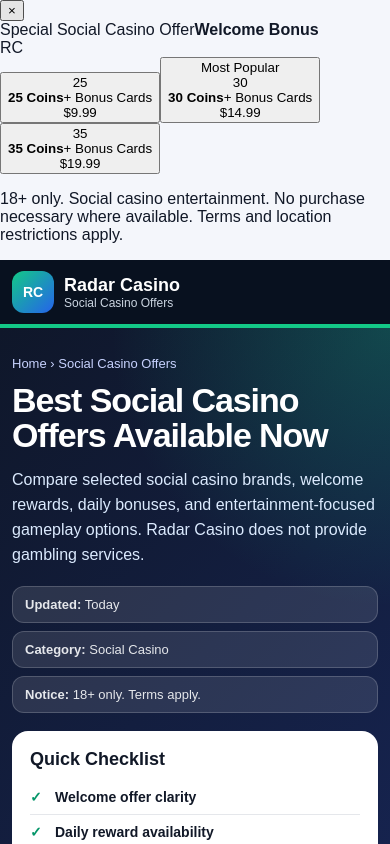
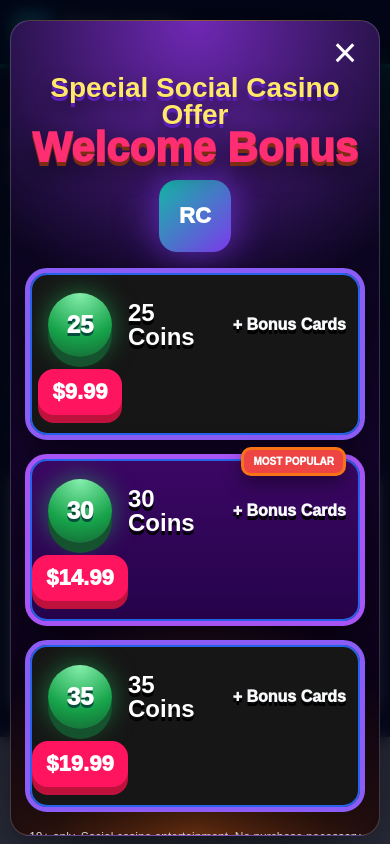
Before and after one commit to areandre/radarcasino, a Next.js app: page / in a window 390 px wide. Shown: the top 844 px of the page. Built offline with nearby package versions, Linux system fonts and the light colour scheme.

Commit message:
Update globals.css

```diff
--- a/src/app/globals.css
+++ b/src/app/globals.css
@@ -529,3 +529,264 @@ a {
     gap: 20px;
   }
 }
+
+.popupOverlay {
+  position: fixed;
+  inset: 0;
+  z-index: 9999;
+  background: rgba(2, 6, 23, 0.82);
+  backdrop-filter: blur(8px);
+  display: grid;
+  place-items: center;
+  padding: 18px;
+}
+
+.popupModal {
+  width: min(960px, 100%);
+  max-height: calc(100vh - 28px);
+  overflow-y: auto;
+  position: relative;
+  border-radius: 28px;
+  padding: 34px 28px 26px;
+  background:
+    radial-gradient(circle at top center, rgba(147, 51, 234, 0.75), transparent 34%),
+    radial-gradient(circle at bottom center, rgba(249, 115, 22, 0.45), transparent 28%),
+    linear-gradient(180deg, #050816 0%, #13042b 52%, #08020f 100%);
+  color: white;
+  box-shadow: 0 30px 100px rgba(0, 0, 0, 0.65);
+  border: 1px solid rgba(255, 255, 255, 0.18);
+}
+
+.popupClose {
+  position: absolute;
+  top: 18px;
+  right: 22px;
+  width: 44px;
+  height: 44px;
+  border: 0;
+  background: transparent;
+  color: white;
+  font-size: 46px;
+  line-height: 1;
+  cursor: pointer;
+  z-index: 2;
+}
+
+.popupHero {
+  display: flex;
+  justify-content: center;
+  align-items: center;
+  gap: 28px;
+  margin-bottom: 24px;
+  padding-right: 44px;
+}
+
+.popupTitle {
+  text-align: center;
+}
+
+.popupTitle span {
+  display: block;
+  font-size: clamp(28px, 5vw, 54px);
+  color: #ffe86a;
+  font-weight: 900;
+  text-shadow: 0 4px 0 #5b21b6, 0 8px 18px rgba(0, 0, 0, 0.55);
+  line-height: 0.95;
+}
+
+.popupTitle strong {
+  display: block;
+  font-size: clamp(42px, 7vw, 82px);
+  color: #ff2d72;
+  font-weight: 1000;
+  text-shadow: 0 4px 0 #7c2d12, 0 10px 24px rgba(0, 0, 0, 0.6);
+  line-height: 0.95;
+}
+
+.popupCharacter {
+  width: 120px;
+  height: 120px;
+  border-radius: 28px;
+  background: linear-gradient(135deg, #14b8a6, #7c3aed);
+  display: grid;
+  place-items: center;
+  font-size: 38px;
+  font-weight: 1000;
+  box-shadow: 0 0 40px rgba(124, 58, 237, 0.8);
+}
+
+.popupCards {
+  display: grid;
+  grid-template-columns: repeat(3, 1fr);
+  gap: 18px;
+  align-items: stretch;
+}
+
+.popupCard {
+  min-height: 360px;
+  position: relative;
+  border: 5px solid #8b5cf6;
+  background: #161616;
+  color: white;
+  border-radius: 22px;
+  padding: 36px 18px 24px;
+  cursor: pointer;
+  display: grid;
+  place-items: center;
+  text-align: center;
+  box-shadow:
+    inset 0 0 0 2px #2563eb,
+    0 15px 36px rgba(0, 0, 0, 0.5);
+  transition: transform 0.15s ease;
+}
+
+.popupCard:hover {
+  transform: translateY(-4px);
+}
+
+.popupCard.popular {
+  background: linear-gradient(180deg, #3b0764, #25034a);
+  border-color: #a855f7;
+}
+
+.popularBadge {
+  position: absolute;
+  top: -32px;
+  left: 50%;
+  transform: translateX(-50%);
+  background: #ef4444;
+  color: white;
+  text-transform: uppercase;
+  font-size: 14px;
+  font-weight: 1000;
+  padding: 10px 16px;
+  border-radius: 10px;
+  border: 3px solid #f97316;
+  box-shadow: 0 8px 18px rgba(0, 0, 0, 0.4);
+}
+
+.coinStack {
+  width: 92px;
+  height: 92px;
+  border-radius: 999px;
+  background: radial-gradient(circle at top, #86efac, #16a34a 62%, #166534);
+  display: grid;
+  place-items: center;
+  color: white;
+  font-size: 34px;
+  font-weight: 1000;
+  text-shadow: 0 3px 0 #064e3b;
+  box-shadow: 0 10px 0 #14532d, 0 0 26px rgba(34, 197, 94, 0.55);
+}
+
+.popupCard strong {
+  font-size: clamp(26px, 4vw, 42px);
+  line-height: 1;
+  text-shadow: 0 4px 0 black;
+}
+
+.popupCard span {
+  font-size: clamp(20px, 3vw, 32px);
+  line-height: 1.05;
+  font-weight: 1000;
+  color: #f8fafc;
+  text-shadow: 0 4px 0 black;
+}
+
+.popupPrice {
+  background: #ff155f;
+  color: white;
+  border-radius: 16px;
+  padding: 12px 24px;
+  font-size: clamp(26px, 4vw, 38px);
+  font-weight: 1000;
+  box-shadow: 0 8px 0 #be123c;
+}
+
+.popupTerms {
+  text-align: center;
+  color: #f8fafc;
+  max-width: 760px;
+  margin: 24px auto 0;
+  font-size: 15px;
+  line-height: 1.5;
+}
+
+@media (max-width: 760px) {
+  .popupOverlay {
+    padding: 10px;
+    align-items: start;
+  }
+
+  .popupModal {
+    margin-top: 10px;
+    border-radius: 20px;
+    padding: 54px 14px 18px;
+  }
+
+  .popupClose {
+    top: 10px;
+    right: 12px;
+    font-size: 42px;
+  }
+
+  .popupHero {
+    display: block;
+    padding-right: 0;
+    margin-bottom: 16px;
+  }
+
+  .popupCharacter {
+    width: 72px;
+    height: 72px;
+    font-size: 22px;
+    margin: 12px auto 0;
+    border-radius: 18px;
+  }
+
+  .popupCards {
+    grid-template-columns: 1fr;
+    gap: 14px;
+  }
+
+  .popupCard {
+    min-height: auto;
+    padding: 20px 14px;
+    grid-template-columns: 72px 1fr auto;
+    gap: 12px;
+    text-align: left;
+  }
+
+  .popularBadge {
+    top: -12px;
+    left: auto;
+    right: 14px;
+    transform: none;
+    font-size: 10px;
+    padding: 6px 9px;
+  }
+
+  .coinStack {
+    width: 64px;
+    height: 64px;
+    font-size: 24px;
+  }
+
+  .popupCard strong {
+    font-size: 24px;
+  }
+
+  .popupCard span {
+    font-size: 16px;
+  }
+
+  .popupPrice {
+    font-size: 22px;
+    padding: 10px 14px;
+  }
+
+  .popupTerms {
+    font-size: 12px;
+    margin-top: 16px;
+  }
+}
```
